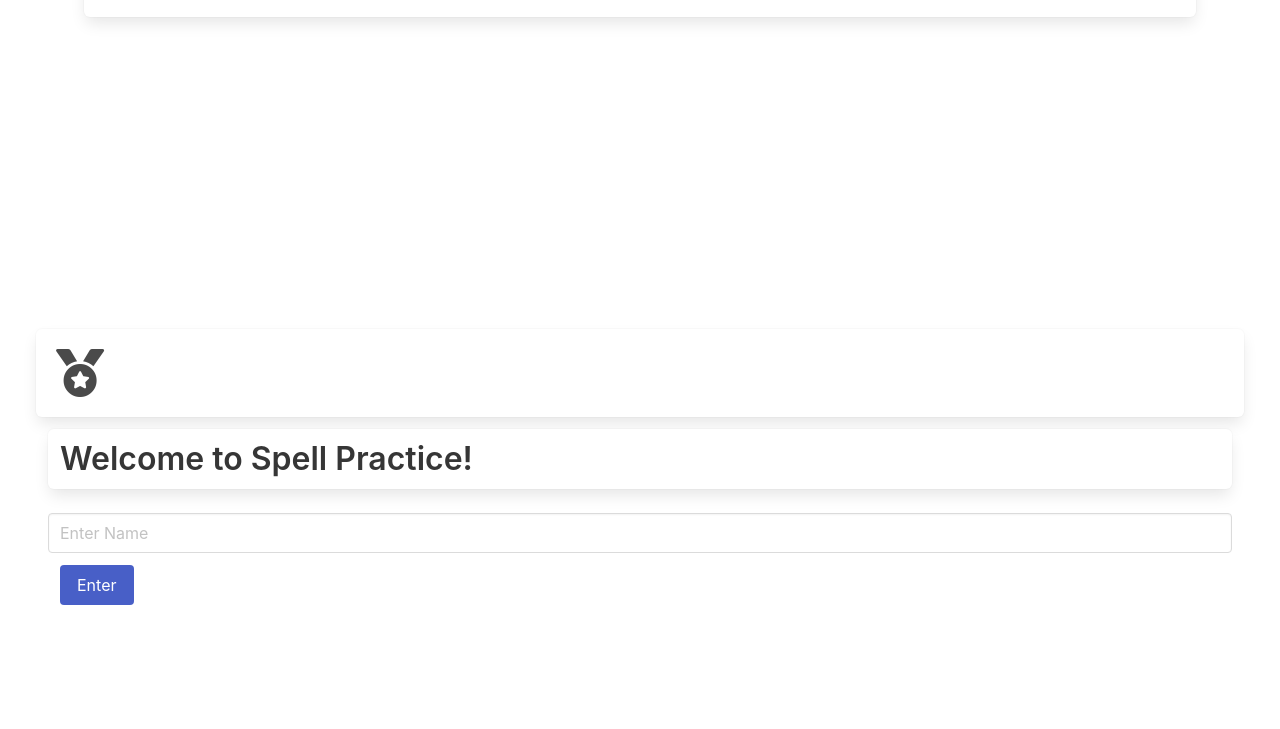
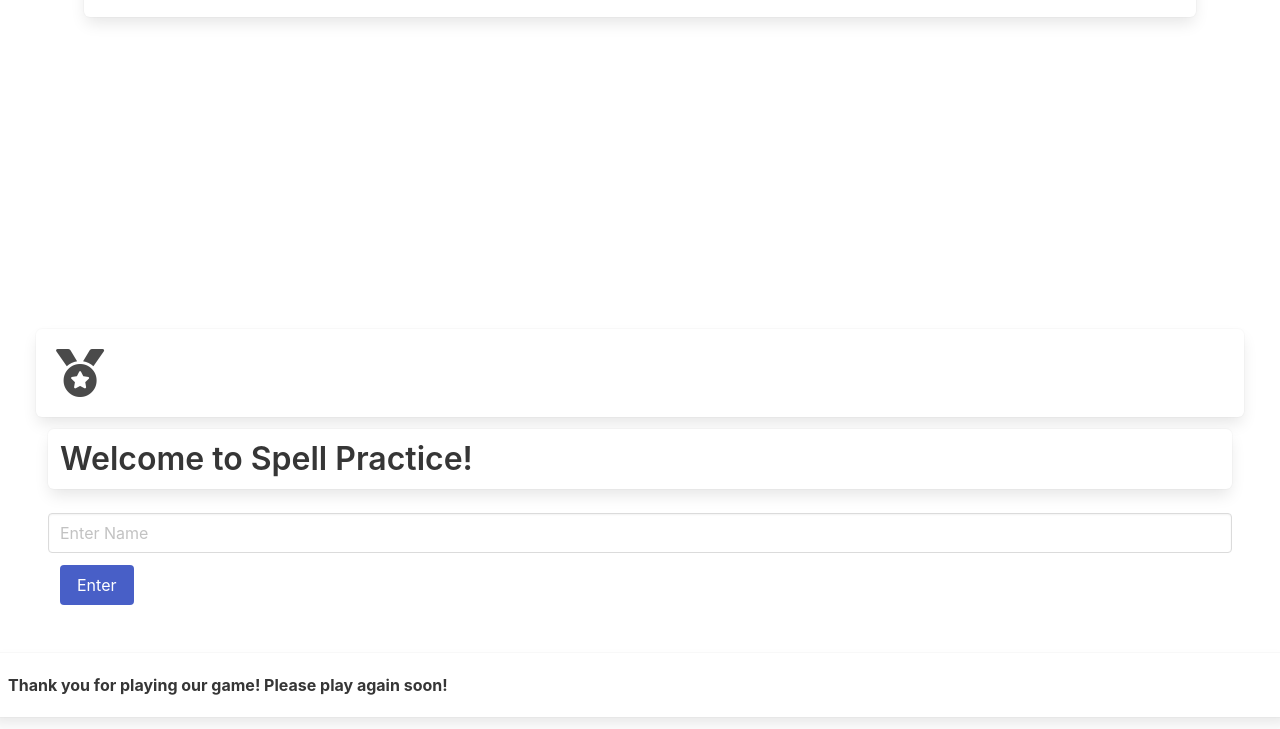
Before and after one commit to Zacharycampanelli/SpellingPractice, a plain HTML site: page index.html in a window 1280 px wide. Shown: the part 571-1300 px from the top of the page. Before the commit the page ends 1236 px from the top, so only its background shows below. Drawn offline with nearby package versions, Linux system fonts and the light colour scheme; no server answers.

Commit message:
added thank you

```diff
--- a/index.html
+++ b/index.html
@@ -51,6 +51,12 @@
                 </div>
             </div>
          </section>
+        </section>
+        <!-- Thank you page -->
+        <div class="columns is-mobile box">
+           <h1 class="ThankYouMessage"><strong>Thank you for playing our game! Please play again soon! </strong></h1>
+        </div>
+
 
     <script>
         VoiceRSS.speech({
```
